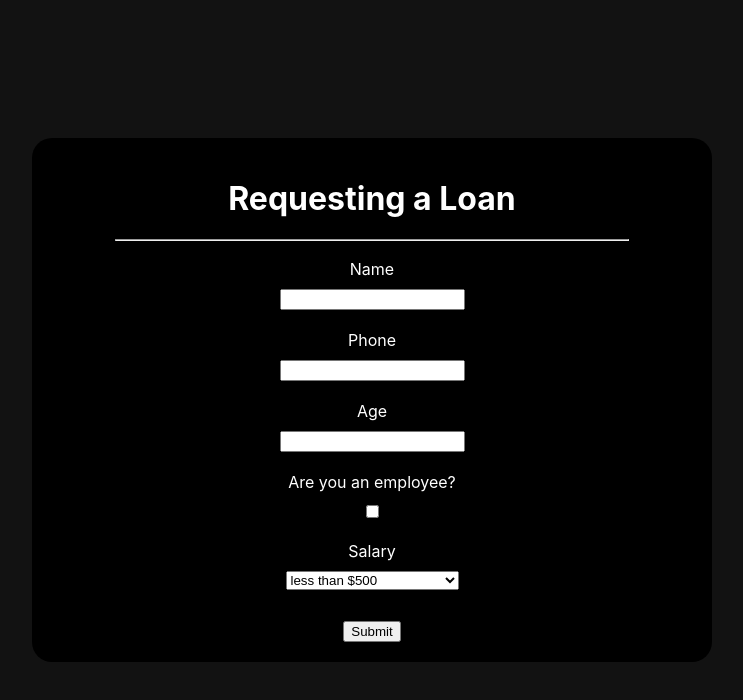
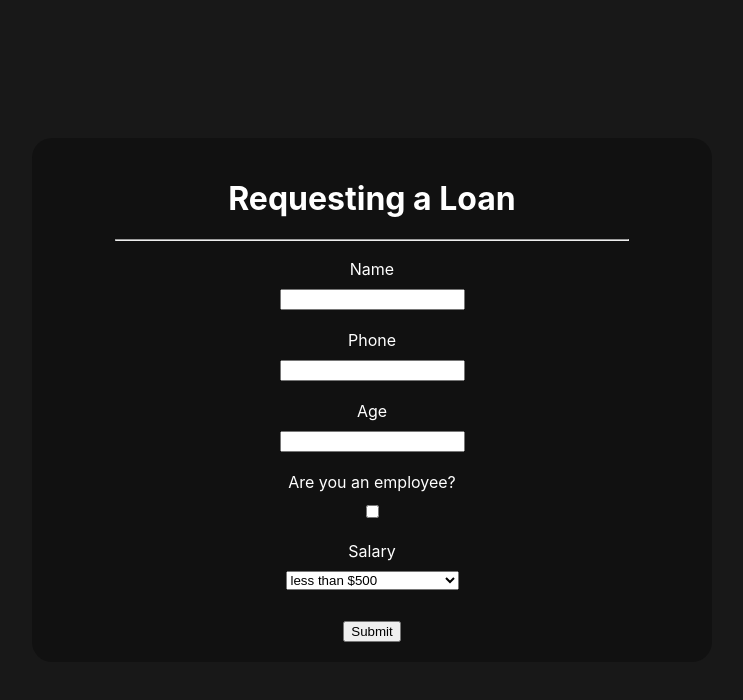
Before and after one commit to Isaladwy/request-loan, a React (Create React App) app: page / in a window 1280 px wide. Shown: the top 700 px of the page, without its empty margins (268-1011 px from the left). Built offline with nearby package versions, Linux system fonts and the light colour scheme.

Commit message:
style: update background colors for App and LoanForm components

```diff
--- a/src/App.js
+++ b/src/App.js
@@ -8,7 +8,7 @@ function App() {
         justifyContent: 'center',
         alignItems: 'center',
         height: '100dvh',
-        backgroundColor: '#121212',
+        backgroundColor: '#181818',
         color: '#fff',
       }}
     >
--- a/src/components/LoanForm.jsx
+++ b/src/components/LoanForm.jsx
@@ -1,6 +1,6 @@
 function LoanForm() {
   return (
-    <div style={{ backgroundColor: 'black', textAlign: 'center', width: '50%', margin: 'auto', padding: '20px', borderRadius: '20px' }}>
+    <div style={{ backgroundColor: '#111111', textAlign: 'center', width: '50%', margin: 'auto', padding: '20px', borderRadius: '20px' }}>
       <form>
         <h1>Requesting a Loan</h1>
         <hr style={{width:'80%'}}/>
```
